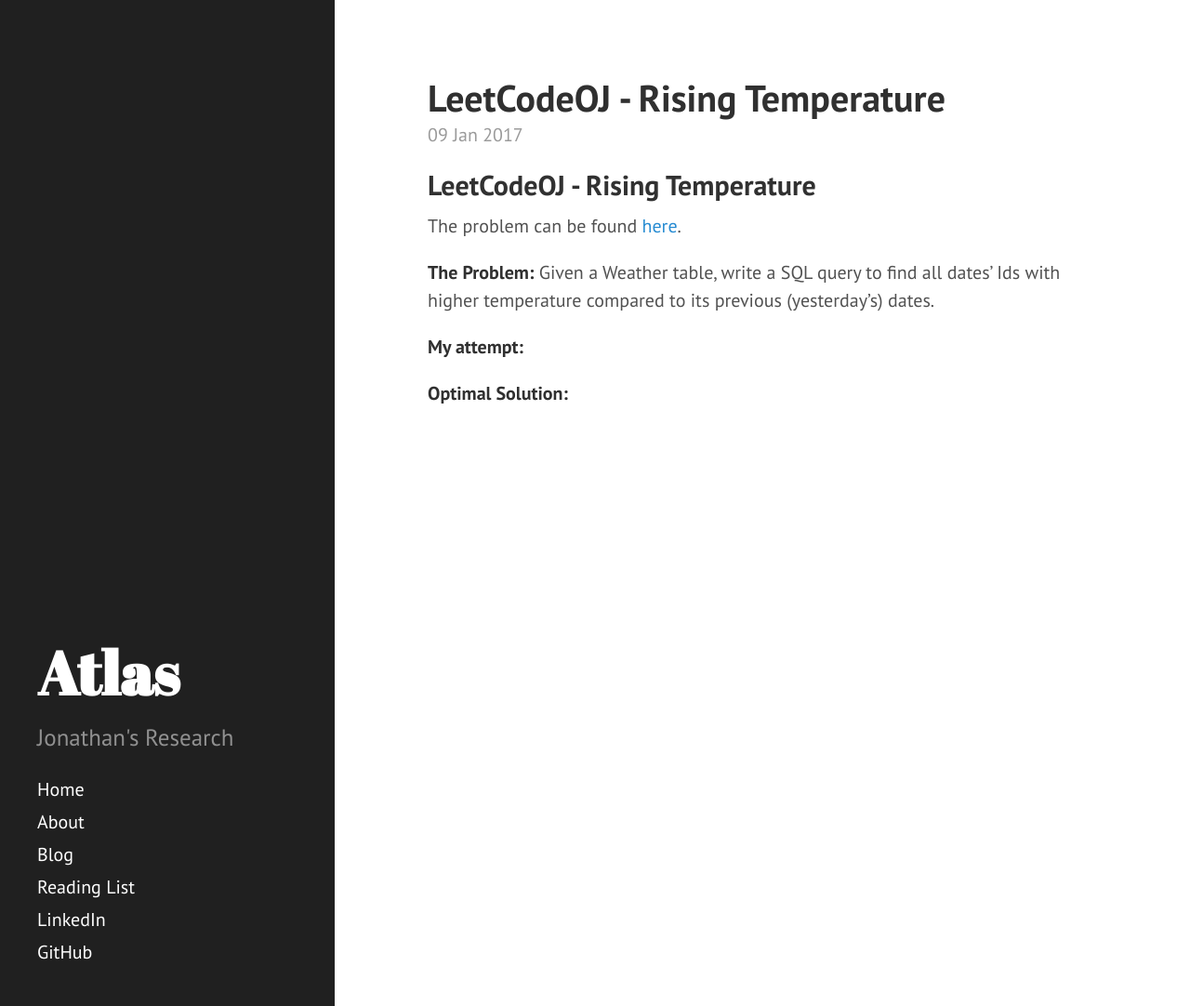
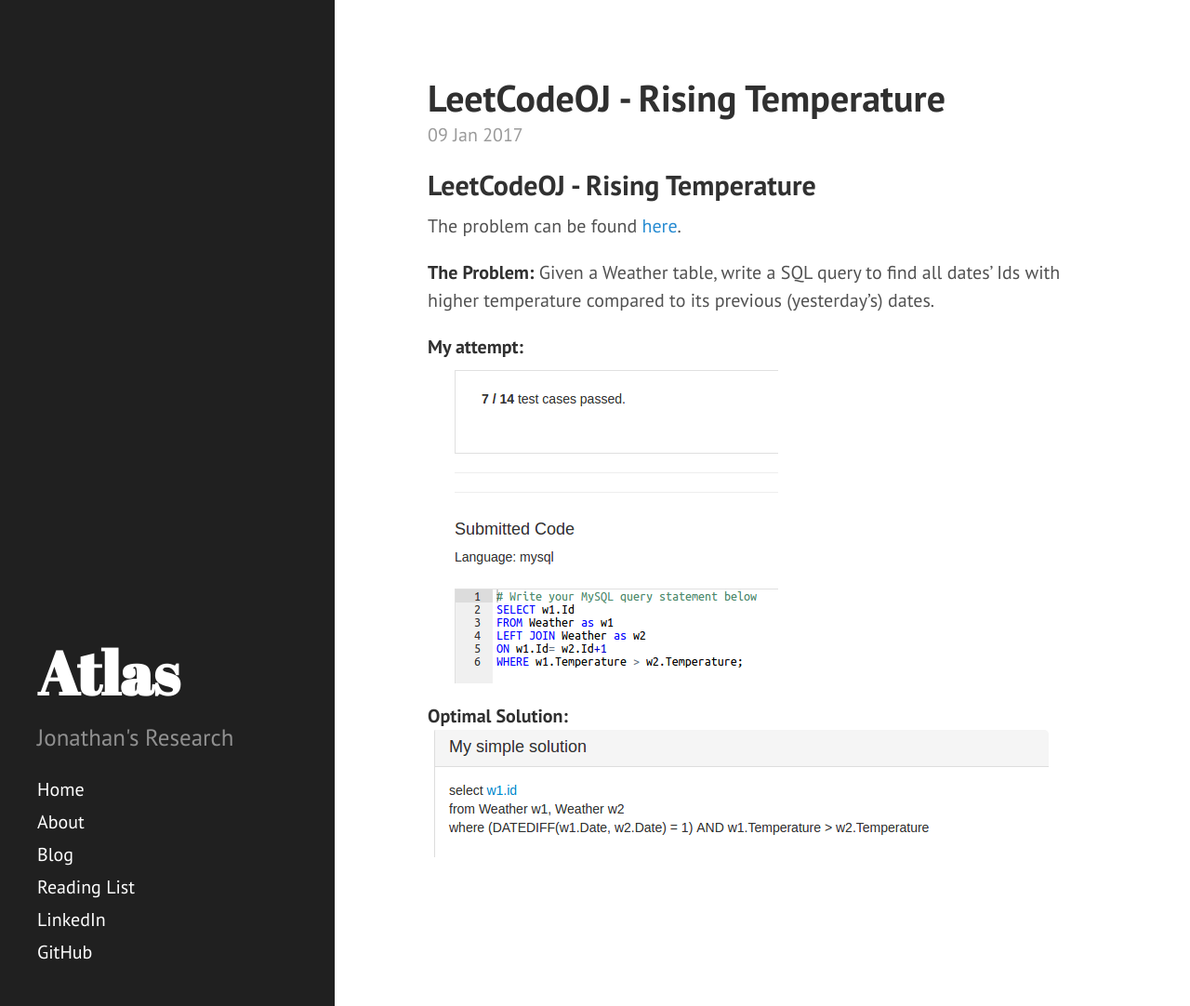
Before and after one commit to JonathanJohann/Research, a Jekyll site: the page built from _posts/Scratch_Pad/2017-01-09-Rising-Temperature.md, in a window 1280 px wide and 1082 px high. Shown: the whole window at 93% size. Built offline with Jekyll 4.4.1, drawn with Linux system fonts in a browser that asks for light colours; Markdown is read by kramdown in place of the engine named in the settings.

Commit message:
Update 2017-01-09-Rising-Temperature.md

```diff
--- a/_posts/Scratch_Pad/2017-01-09-Rising-Temperature.md
+++ b/_posts/Scratch_Pad/2017-01-09-Rising-Temperature.md
@@ -13,6 +13,8 @@
 **The Problem:** Given a Weather table, write a SQL query to find all dates' Ids with higher temperature compared to its previous (yesterday's) dates.
 
 **My attempt:**
+![png](https://raw.githubusercontent.com/JonathanJohann/Research/master/_posts/Scratch_Pad/Pics/rising_temperature.png)
 
 
 **Optimal Solution:**
+![png](https://raw.githubusercontent.com/JonathanJohann/Research/master/_posts/Scratch_Pad/Pics/optimal_rising_temp.png)
```
